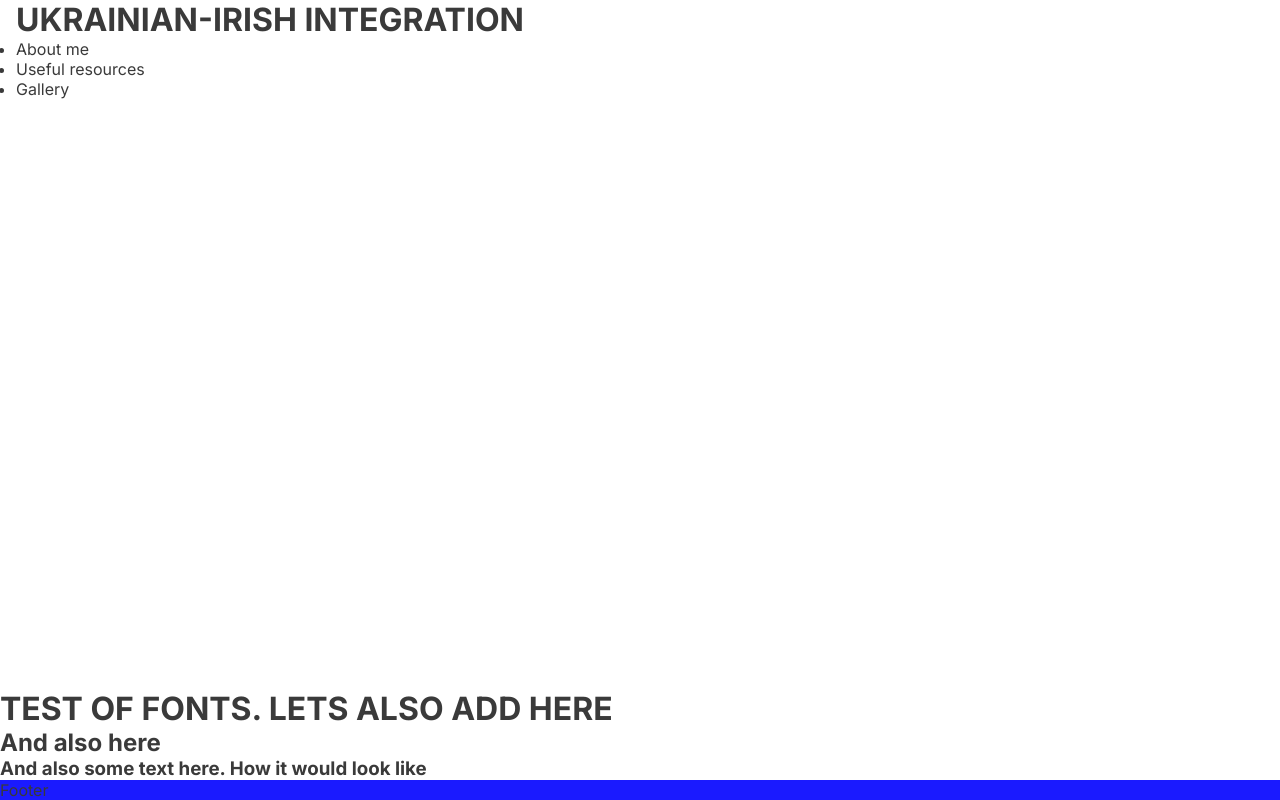
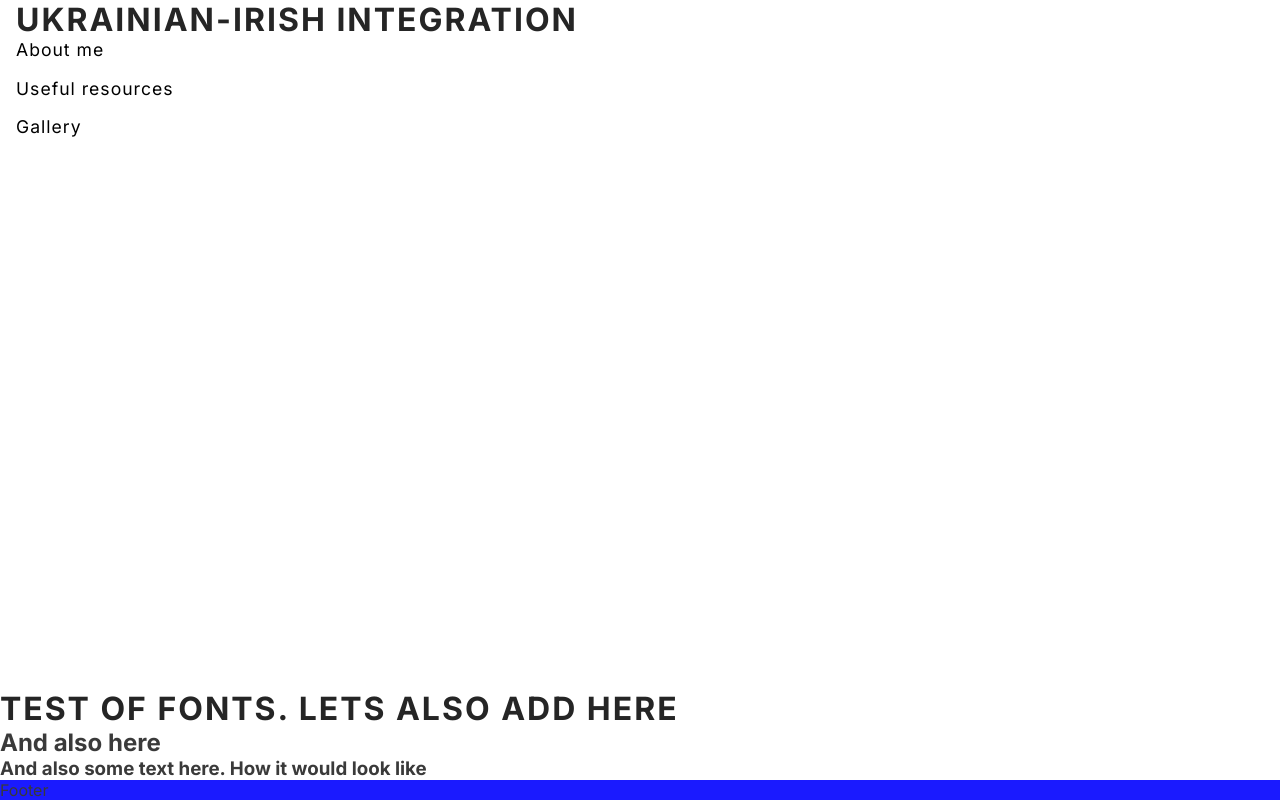
Before and after one commit to Borys-777/Borys_love-running-project, a plain HTML site: page index.html in a window 1280 px wide. Drawn offline with Linux system fonts and the light colour scheme.

Commit message:
Added CSS styling for header h1, for nav links

```diff
--- a/assets/css/style.css
+++ b/assets/css/style.css
@@ -30,6 +30,7 @@ header {
   position:fixed;
   z-index: 99;
   width: 100%;
+  box-shadow: 0;
 }
 
 header a {
@@ -40,6 +41,21 @@ header a {
 h1 {
   font-family: 'Inter', sans-serif;
   text-transform: uppercase;
+  letter-spacing: 2px;
+  color: #252525;
+
+
+}
+
+#menu {
+  color:black;
+  letter-spacing: 1px;
+  font-size: 110%;
+  list-style-type: none;
+}
+
+#menu > li {
+  margin-bottom: 1em;
 }
 
 /* Main content*/
--- a/index.html
+++ b/index.html
@@ -24,7 +24,7 @@
     <h1 id="integration">Ukrainian-Irish integration</h1>
 </a>
 <nav>
-    <ul>
+    <ul id="menu">
         <li> <a href="">About me </a></li>
         <li> <a href="">Useful resources </a></li>
         <li> <a href="">Gallery </a></li>
```
